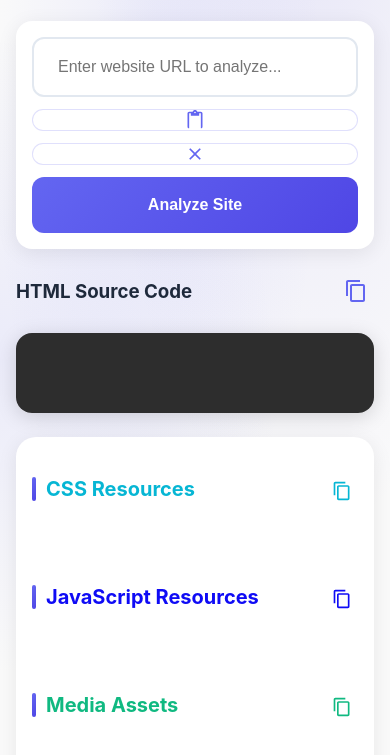
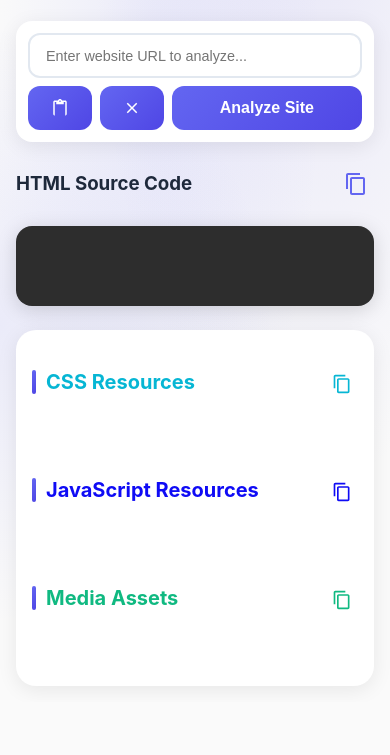
Before and after one commit to shaazkazi/webscraper, a website: page frontend/index.html in a window 390 px wide. Shown: the part 97-852 px from the top of the page. Drawn offline with nearby package versions, Linux system fonts and the light colour scheme.

Commit message:
Add files via upload

```diff
--- a/frontend/index.html
+++ b/frontend/index.html
@@ -114,6 +114,7 @@ document.addEventListener('DOMContentLoaded', function() {
 // Add paste and clear buttons to the input group
 document.querySelector('.input-group').innerHTML = `
     <input type="text" id="urlInput" placeholder="Enter website URL to analyze...">
+    <div class="button-row">
         <button onclick="pasteUrl()" title="Paste URL">
             <svg width="20" height="20" viewBox="0 0 24 24" fill="none">
                 <path d="M19 2h-4.18C14.4.84 13.3 0 12 0c-1.3 0-2.4.84-2.82 2H5c-1.1 0-2 .9-2 2v16c0 1.1.9 2 2 2h14c1.1 0 2-.9 2-2V4c0-1.1-.9-2-2-2zm-7 0c.55 0 1 .45 1 1s-.45 1-1 1-1-.45-1-1 .45-1 1-1zm7 20H5V4h2v3h10V4h2v18z" fill="currentColor"/>
@@ -125,6 +126,7 @@ document.querySelector('.input-group').innerHTML = `
             </svg>
         </button>
         <button onclick="scrapeWebsite()">Analyze Site</button>
+    </div>
 `;
 
 async function pasteUrl() {
--- a/frontend/style.css
+++ b/frontend/style.css
@@ -436,21 +436,127 @@ textarea {
 [data-type="css"] + .copy-links-btn { color: #06b6d4; }
 [data-type="js"] + .copy-links-btn { color: #0f0bf5; }
 [data-type="media"] + .copy-links-btn { color: #10b981; }
+@media (max-width: 768px) {
+    .input-group {
+        display: grid;
+        grid-template-columns: 1fr auto auto;
+        gap: 8px;
+        padding: 12px;
+    }
+
+    .input-group input {
+        grid-column: 1 / -1;
+        width: 100%;
+    }
+
     .input-group button {
+        padding: 12px;
+        min-width: 44px;
+        height: 44px;
+    }
+
+    .input-group button:not(:last-child) {
+        padding: 8px;
         display: flex;
         align-items: center;
         justify-content: center;
+    }
+
+    .input-group button:last-child {
+        grid-column: 1 / -1;
+    }
+
+    .input-group button svg {
+        width: 18px;
+        height: 18px;
+    }
+}
+@media (max-width: 768px) {
+    .input-group {
+        display: grid;
+        grid-template-columns: 1fr auto auto;
+        gap: 8px;
+        padding: 12px;
+    }
+
+    .input-group input {
+        grid-column: 1 / -1;
+        width: 100%;
+    }
+
+    .input-group button {
+        padding: 12px;
+        min-width: 44px;
+        height: 44px;
+    }
+
+    .input-group button:not(:last-child) {
+        padding: 8px;
+        display: flex;
+        align-items: center;
+        justify-content: center;
+    }
+
+    .input-group button:last-child {
+        grid-column: 1 / -1;
+    }
+
+    .input-group button svg {
+        width: 18px;
+        height: 18px;
+    }
+}
+@media (max-width: 768px) {
+    .input-group {
+        display: grid;
+        grid-template-columns: 1fr;
+        gap: 8px;
+        padding: 12px;
+    }
+
+    .input-group input {
+        grid-column: 1 / -1;
+        width: 100%;
+    }
+
+    .input-group button {
+        height: 44px;
+    }
+
+    /* Create a button container for single row */
+    .input-group {
+        display: flex;
+        flex-direction: column;
+    }
+
+    /* Button row styling */
+    .input-group .button-row {
+        display: flex;
         gap: 8px;
     }
 
     .input-group button:not(:last-child) {
-    background: var(--card);
-    color: var(--primary);
-    border: 1px solid rgba(99, 102, 241, 0.2);
-    padding: 0 15px;
+        width: 20%;
+        padding: 8px;
+        display: flex;
+        align-items: center;
+        justify-content: center;
     }
 
-.input-group button:not(:last-child):hover {
-    background: rgba(99, 102, 241, 0.1);
-    transform: translateY(0);
+    .input-group button:last-child {
+        width: 60%;
     }
+
+    .input-group button svg {
+        width: 18px;
+        height: 18px;
+    }
+}
+@media (max-width: 768px) {
+    input {
+        padding: 0.8rem 1rem;
+        font-size: 0.9rem;
+        width: calc(100% - 2rem);
+        box-sizing: border-box;
+    }
+}
```
Lines whose indentation alone changed are shown as unchanged.
